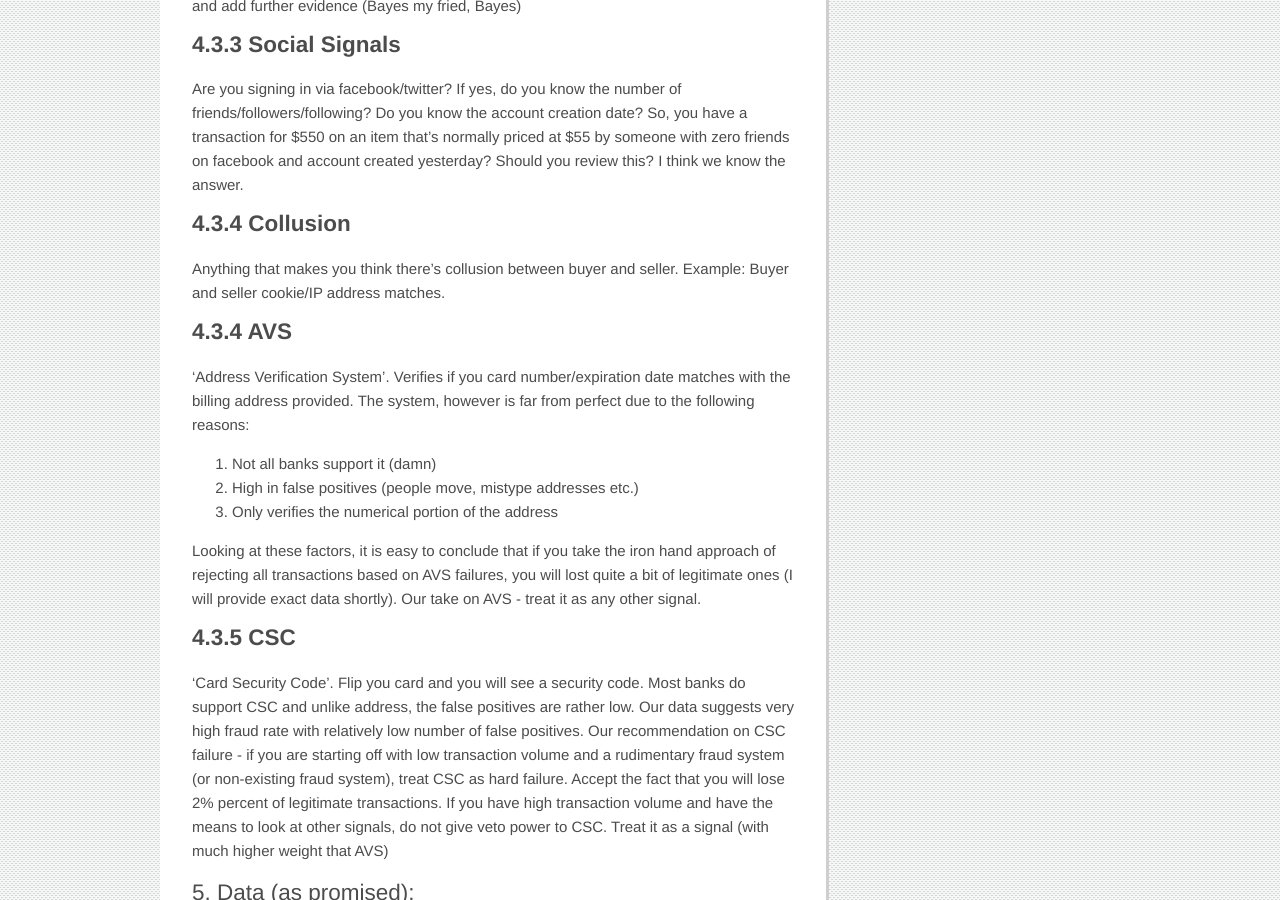
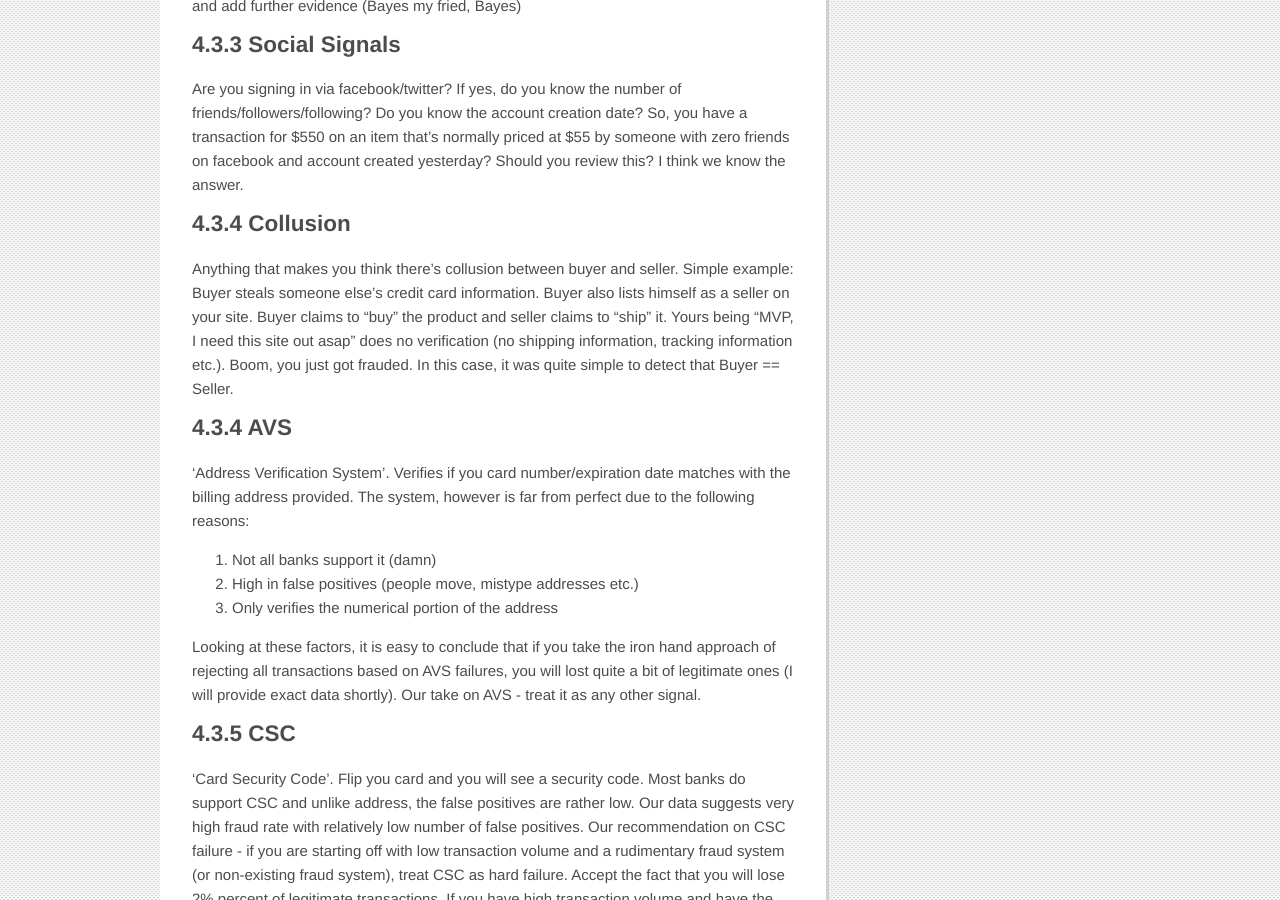
Before and after one commit to balanced/balanced.github.com, a Jekyll site: the page built from _posts/2013-02-21-fraud-data.md, in a window 1280 px wide and 900 px high, scrolled down 3852 px. Built offline with Jekyll 4.4.1, drawn with Linux system fonts in a browser that asks for light colours; nearby versions of some CDN libraries; library files that are not in the unit come from our copies; Markdown is read by kramdown in place of the engine named in the settings; comment, search, counter and statistics services are not loaded.

Commit message:
Collusion example

```diff
--- a/_posts/2013-02-21-fraud-data.md
+++ b/_posts/2013-02-21-fraud-data.md
@@ -113,7 +113,7 @@ Are you signing in via facebook/twitter? If yes, do you know the number of frien
 
 ###4.3.4 Collusion
 
-Anything that makes you think there's collusion between buyer and seller. Example: Buyer and seller cookie/IP address matches.
+Anything that makes you think there's collusion between buyer and seller. Simple example: Buyer steals someone else's credit card information. Buyer also lists himself as a seller on your site. Buyer claims to "buy" the product and seller claims to "ship" it. Yours being "MVP, I need this site out asap" does no verification (no shipping information, tracking information etc.). Boom, you just got frauded. In this case, it was quite simple to detect that Buyer == Seller.
 
 ###4.3.4 AVS
 'Address Verification System'. Verifies if you card number/expiration date matches with the billing address provided. The system, however is far from perfect due to the following reasons:
```
